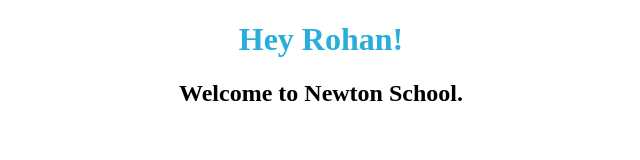
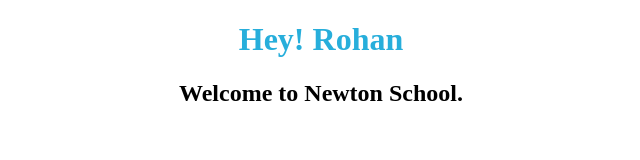
Before and after one commit to rohangupta788/REACT-IN-CLASS---Greetings-with-Props---5x3925qn99w8, a React app: page / in a window 1280 px wide. Shown: the top 160 px of the page, without its empty margins (319-959 px from the left). Built offline with nearby package versions, Linux system fonts and the light colour scheme.

Commit message:
Update Welcome.js

```diff
--- a/src/components/Welcome.js
+++ b/src/components/Welcome.js
@@ -2,7 +2,7 @@ import React from "react";
 
 function Welcome(props){
     return(<>
-<h1>Hey {props.name}!</h1>
+<h1>Hey! {props.name}</h1>
 <h2>Welcome to Newton School.</h2>
 </>
     );
```
